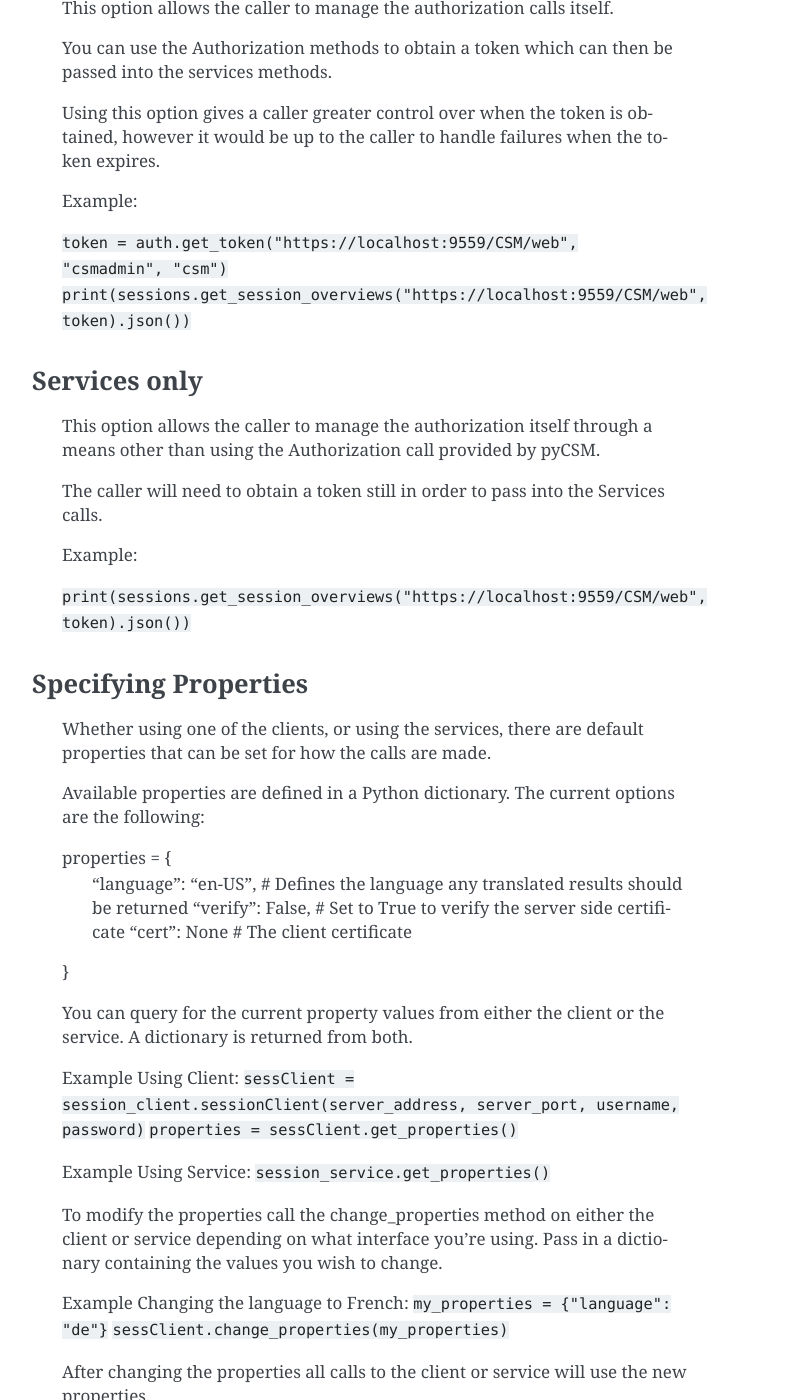
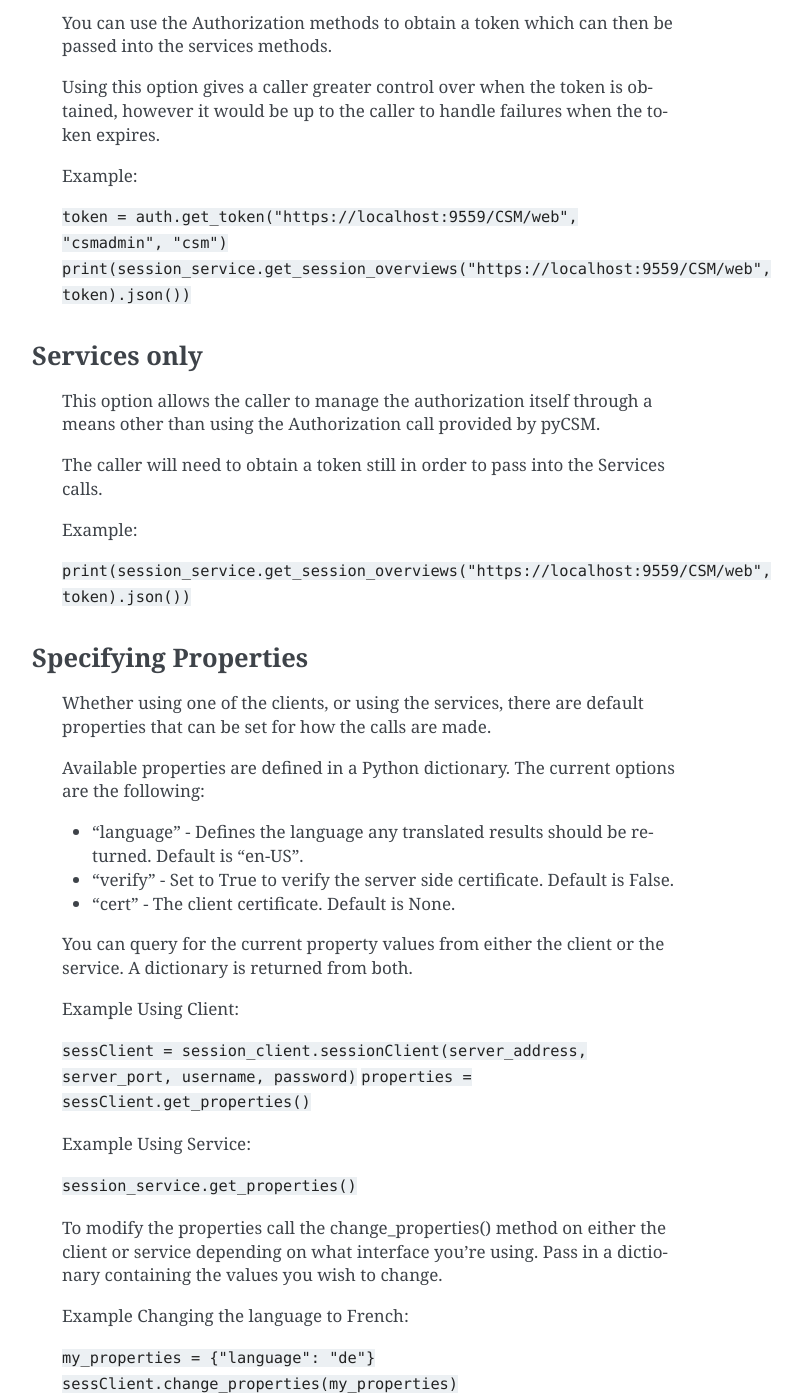
Before and after one commit to IBM/pyCSM, a Sphinx documentation site: the page built from docs/index.rst, in a window 1280 px wide and 1400 px high, scrolled down 1063 px. Shown: the whole window, without its empty margins (388-1190 px from the left). Built offline with Sphinx 7.4.7, drawn with Linux system fonts in a browser that asks for light colours; some of the changed text lies outside the part shown.

Commit message:
Update Help page for "properties"

```diff
--- a/docs/index.rst
+++ b/docs/index.rst
@@ -47,7 +47,7 @@ Welcome to pyCSM's documentation!
    Example:
 
    ``token = auth.get_token("https://localhost:9559/CSM/web", "csmadmin", "csm")``
-   ``print(sessions.get_session_overviews("https://localhost:9559/CSM/web", token).json())``
+   ``print(session_service.get_session_overviews("https://localhost:9559/CSM/web", token).json())``
 
 **Services only**
 -----------------
@@ -58,7 +58,7 @@ Welcome to pyCSM's documentation!
 
    Example:
 
-   ``print(sessions.get_session_overviews("https://localhost:9559/CSM/web", token).json())``
+   ``print(session_service.get_session_overviews("https://localhost:9559/CSM/web", token).json())``
 
 **Specifying Properties**
 -------------------------
@@ -67,26 +67,27 @@ Welcome to pyCSM's documentation!
 
    Available properties are defined in a Python dictionary.  The current options are the following:
 
-   properties = {
-       "language": "en-US",  # Defines the language any translated results should be returned
-       "verify": False,      # Set to True to verify the server side certificate
-       "cert": None          # The client certificate
-   }
+   * "language" - Defines the language any translated results should be returned.  Default is "en-US".
+   * "verify"   - Set to True to verify the server side certificate.  Default is False.
+   * "cert"     - The client certificate.  Default is None.
 
    You can query for the current property values from either the client or the service.
    A dictionary is returned from both.
 
    Example Using Client:
+
    ``sessClient = session_client.sessionClient(server_address, server_port, username, password)``
    ``properties = sessClient.get_properties()``
 
    Example Using Service:
+
    ``session_service.get_properties()``
 
-   To modify the properties call the change_properties method on either the client or service depending
+   To modify the properties call the change_properties() method on either the client or service depending
    on what interface you're using.  Pass in a dictionary containing the values you wish to change.
 
    Example Changing the language to French:
+
    ``my_properties = {"language": "de"}``
    ``sessClient.change_properties(my_properties)``
 
@@ -97,6 +98,7 @@ Welcome to pyCSM's documentation!
    **It is highly recommended that you set verify to True and specify a CA cert to use for a secure connection**
 
    Example:
+
    ``my_properties = {"verify": "True", "cert": "cert": ('/home/certs/localhost.crt', '/home/certs/private.key')}``
    ``sessClient.change_properties(my_properties)``
 
```
Also changed, not shown: other parts of docs/index.rst (+2 -2 lines).
